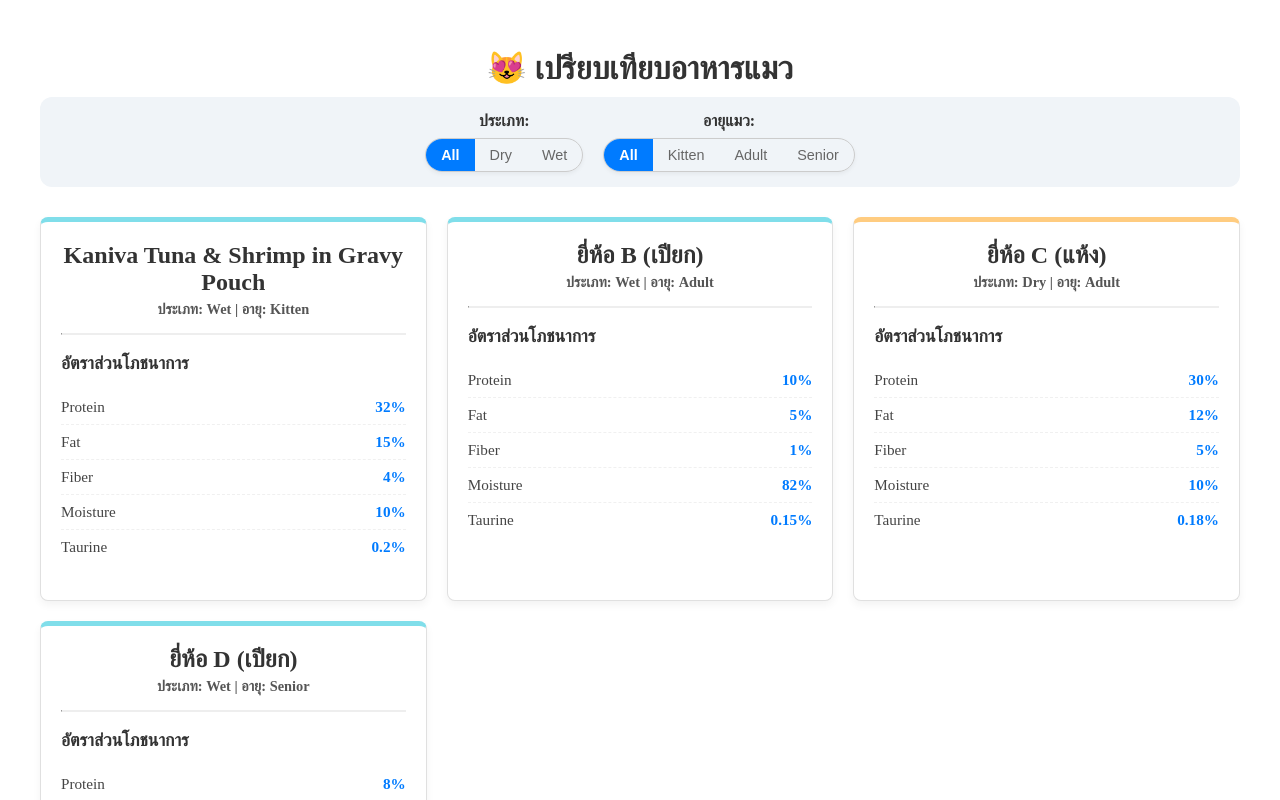
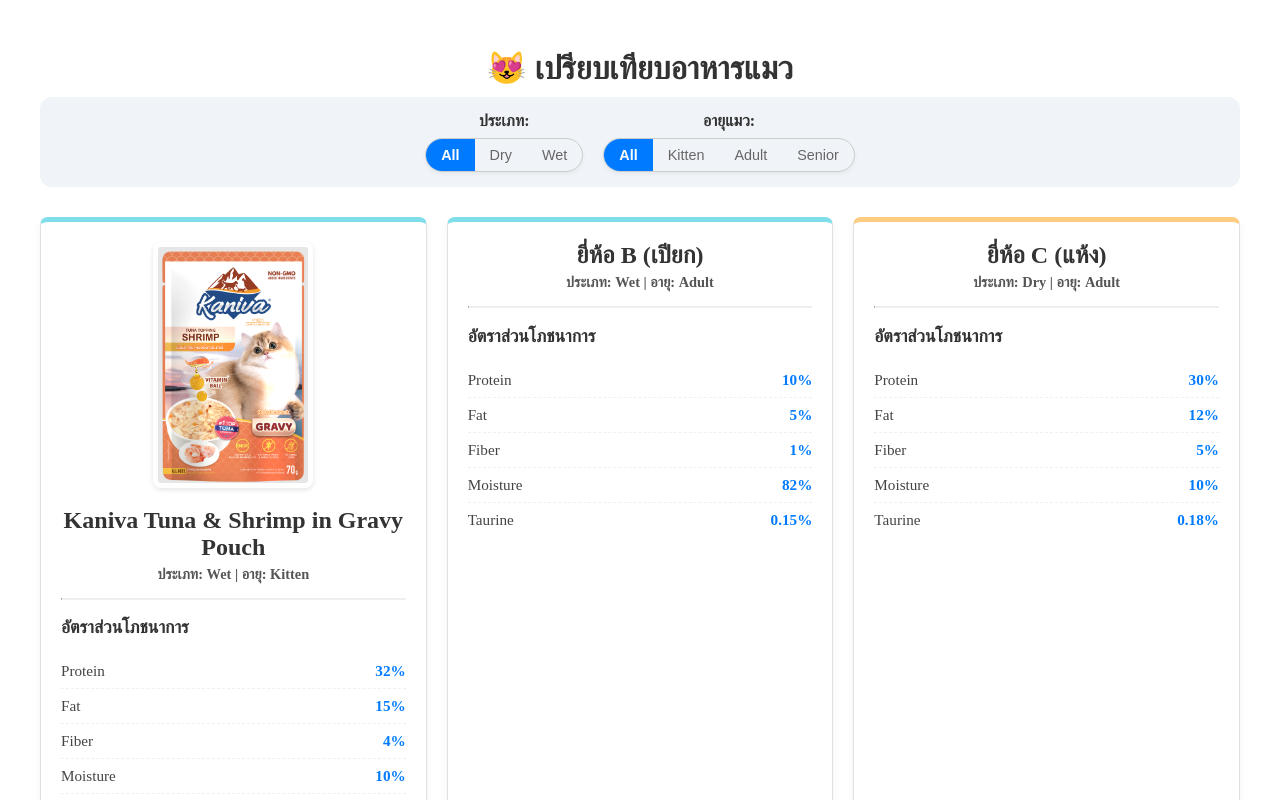
Before and after one commit to TPanat/CatFood, a Next.js app: page /CatFood/ in a window 1280 px wide. Shown: the top 800 px of the page. Built offline with nearby package versions, Linux system fonts and the light colour scheme.

Commit message:
Add: Image in FoodCard component

```diff
--- a/pages/index.js
+++ b/pages/index.js
@@ -19,6 +19,15 @@
         <div className={`${styles.foodCard} ${cardClass}`}>
 
             {/* ... (โค้ดแสดงรูปภาพ) ... */}
+            {food.imageUrl && ( // ตรวจสอบว่ามี imageUrl ถึงจะแสดงรูป
+                <div className={styles.foodImageContainer}>
+                    <img
+                        src={food.imageUrl}
+                        alt={`รูปภาพ ${food.name}`}
+                        className={styles.foodImage}
+                    />
+                </div>
+            )}
 
             <div className={styles.cardHeader}>
                 <h2>{food.name}</h2>
```
